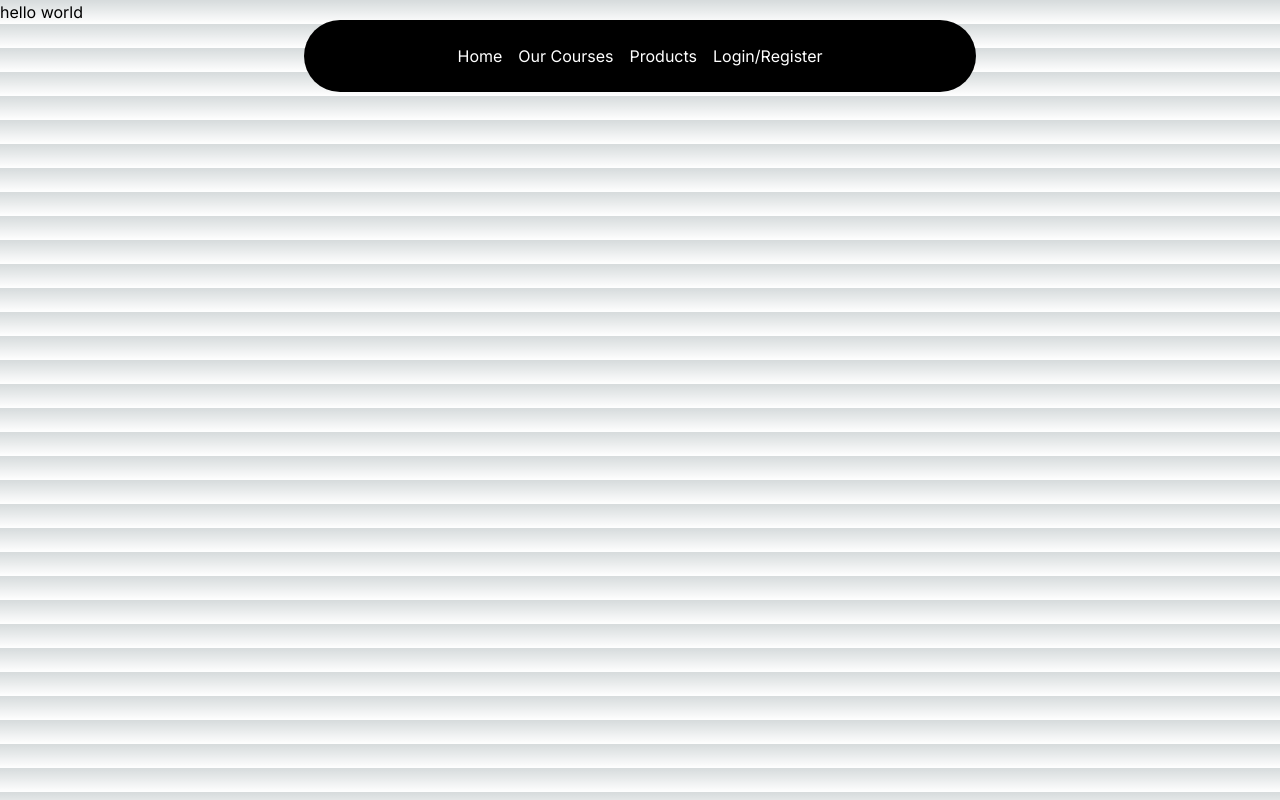
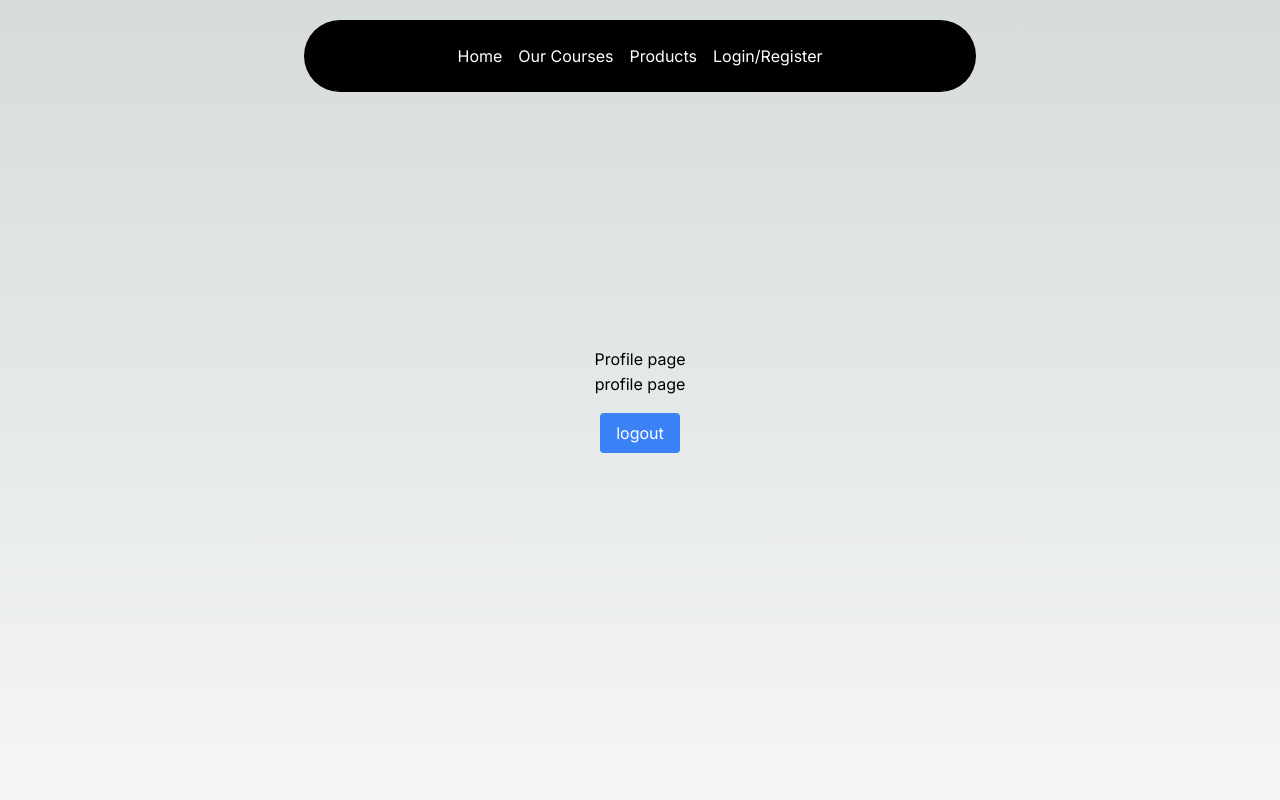
Before and after one commit to UMANG202127/Next_Music_Website, a Next.js app: page /profile in a window 1280 px wide. Shown: the top 800 px of the page. Built offline with nearby package versions, Linux system fonts and the light colour scheme.

Commit message:
logout is working

```diff
--- /dev/null
+++ b/src/app/api/users/logout/route.ts
@@ -0,0 +1,18 @@
+import { NextResponse } from "next/server";
+
+
+export async function GET() {
+    try {
+        const response = NextResponse.json({
+            message: 'Logout Successful',
+            success: true
+        })
+
+        response.cookies.set("token", "", {httpOnly: true, expires: new Date(0)});
+        return response;
+    } catch (error:any) {
+        return NextResponse.json({error: error.message}, {status: 500});
+
+    }
+
+}
--- a/src/app/layout.tsx
+++ b/src/app/layout.tsx
@@ -24,6 +24,7 @@
         </div>
 
         {children}
+        <Footer />
       </body>
     </html>
   );
--- a/src/app/page.tsx
+++ b/src/app/page.tsx
@@ -17,7 +17,7 @@
       <RevealEffect />
       <InfiniteMovingCard />
       <UpComingWebinars />
-      <Footer />
+
 
     </main>
   );
--- a/src/app/profile/page.tsx
+++ b/src/app/profile/page.tsx
@@ -1,9 +1,34 @@
+'use client'
+import axios from 'axios'
+import Link from 'next/link'
 import React from 'react'
+import toast from 'react-hot-toast'
+import { useRouter } from 'next/navigation'
+
 
 export default function ProfilePage() {
+  const router = useRouter();
+
+  const logout = async () =>{
+    try {
+      await axios.get('/api/users/logout')
+      toast.success('logout successfull')
+      router.push("/login")
+
+    } catch (error: any) {
+      console.log(error.message)
+      toast.error(error.message)
+    }
+  }
   return (
-    <div>
-      hello world
+    <div className="flex flex-col items-center justify-center min-h-screen py-2">
+      <h1>Profile page</h1>
+      <hr />
+      <p>profile page</p>
+      <hr />
+      <button
+      onClick={logout}
+      className="bg-blue-500 hover:bg-blue-700 text-white font bold py-2 px-4 rounded mt-4">logout</button>
     </div>
   )
 }
--- a/src/app/signup/page.tsx
+++ b/src/app/signup/page.tsx
@@ -47,7 +47,7 @@
   }, [user]);
   return (
     <div className="flex flex-col items-center justify-center min-h-screen py-2">
-      <h1>{loading ? "processing" : "Signup"}</h1>
+      <h1 className="text-xl font-bold leading-tight tracking-tight text-gray-900 md:text-2xl dark:text-white">{loading ? "processing" : "Signup"}</h1>
       <hr />
 
       <label htmlFor="username">username</label>
```
